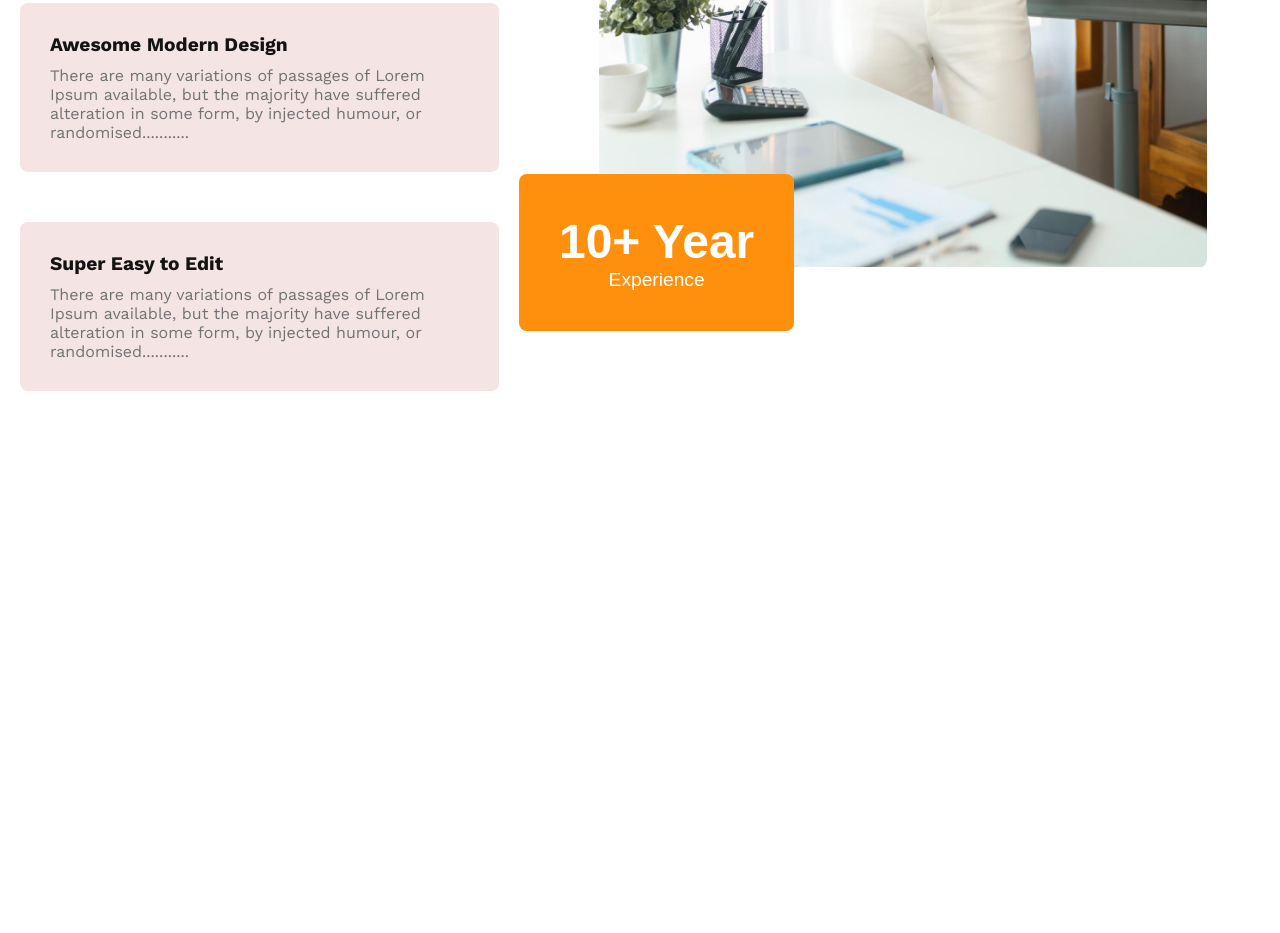
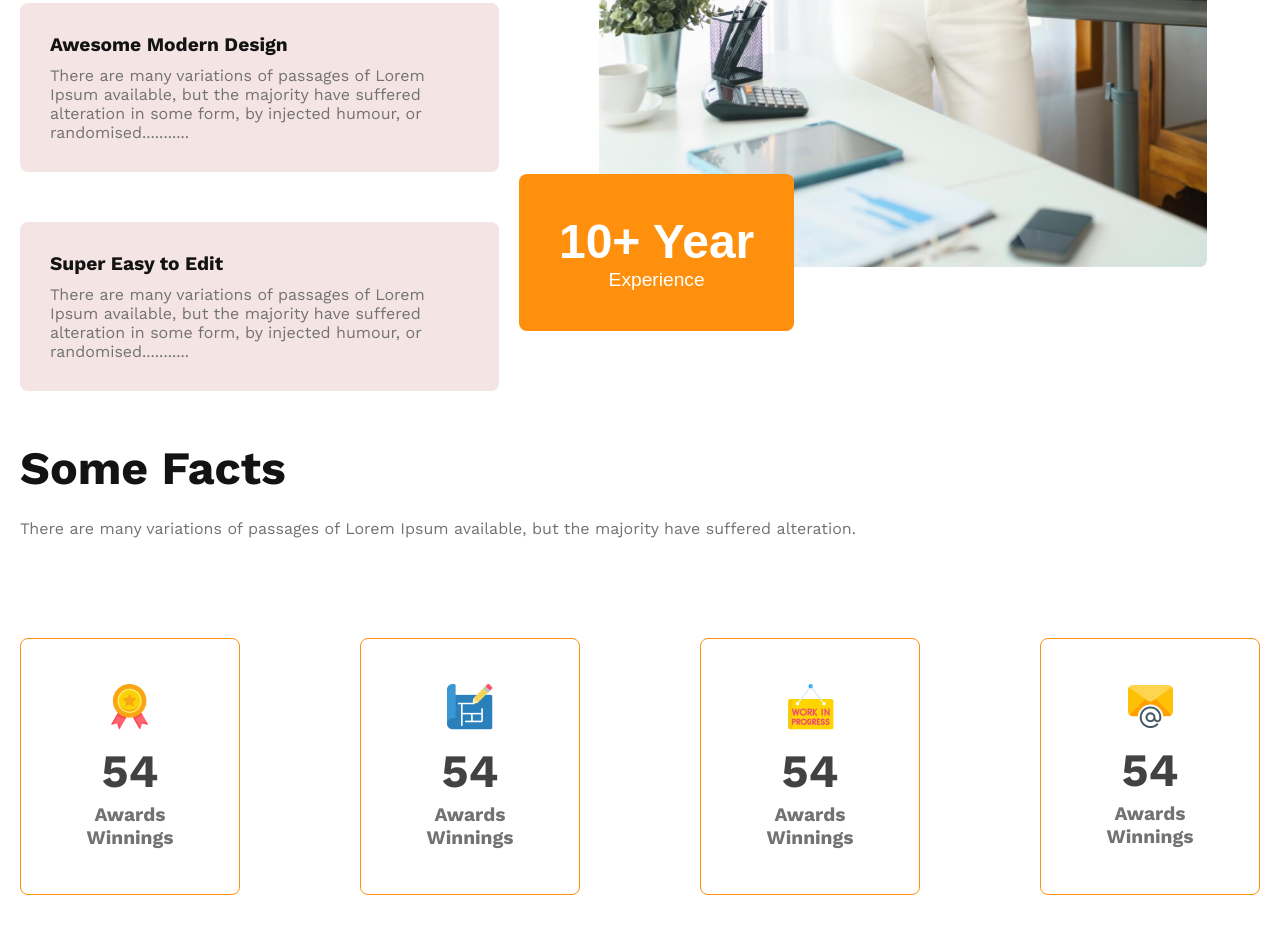
Before and after one commit to limon310/g3-architects-responsive-website, a plain HTML site: page index.html in a window 1280 px wide. Shown: the part 2868-3801 px from the top of the page. Before the commit the page ends 3309 px from the top, so only its background shows below. Drawn offline with nearby package versions, Linux system fonts and the light colour scheme.

Commit message:
fact card added

```diff
--- a/index.html
+++ b/index.html
@@ -76,6 +76,33 @@
                 </button>
             </div>
          </section>
+         <!-- fact section -->
+          <section class="fact-section">
+            <h3 class="fact-title dark1">Some Facts</h3>
+            <p class="fact-description dark3">There are many variations of passages of Lorem Ipsum available, but the majority have suffered alteration.</p>
+            <div class="fact-container">
+                <div class="fact-card">
+                    <img src="./assets/icons/ribon.png" alt="">
+                    <h1 class="fact-card-title dark2">54</h1>
+                    <h4 class="fact-card-desc dark3">Awards Winnings</h4>
+                </div>
+                <div class="fact-card">
+                    <img src="./assets/icons/projects.png" alt="">
+                    <h1 class="fact-card-title dark2">54</h1>
+                    <h4 class="fact-card-desc dark3">Awards Winnings</h4>
+                </div>
+                <div class="fact-card">
+                    <img src="./assets/icons/customers.png" alt="">
+                    <h1 class="fact-card-title dark2">54</h1>
+                    <h4 class="fact-card-desc dark3">Awards Winnings</h4>
+                </div>
+                <div class="fact-card">
+                    <img src="./assets/icons/email.png" alt="">
+                    <h1 class="fact-card-title dark2">54</h1>
+                    <h4 class="fact-card-desc dark3">Awards Winnings</h4>
+                </div>
+            </div>
+          </section>
     </main>
     <footer>
 
--- a/style/g3-architects.css
+++ b/style/g3-architects.css
@@ -237,6 +237,47 @@ main{
     color: rgb(255, 255, 255);
 }
 
+/* fact section style */
+
+.fact-section{
+    max-width: 1240px;
+    margin: 0 auto;
+}
+.fact-title{
+    font-size: 2.9rem;
+    font-weight: 700px;
+    margin-bottom: 24px;
+}
+.fact-description{
+    font-size: 1rem;
+    font-weight: 400px;
+    margin-bottom: 100px;
+}
+.fact-container{
+    display: flex;
+    gap: 120px;
+    justify-content: center;
+    text-align: center;
+    margin-bottom: 180px;
+}
+.fact-card{
+    border: 1px solid rgb(255, 144, 14);
+    border-radius: 8px;
+    padding: 45px 35px;
+
+}
+.fact-card img{
+    margin-bottom: 10px;
+}
+.fact-card-title{
+    margin-bottom: 5px;
+    font-size: 2.9rem;
+    font-weight: 600px;
+}
+.fact-card-desc{
+    font-size: 1.2rem;
+    font-weight: 600px;
+}
 /*responsive*/
 
 
@@ -245,7 +286,8 @@ main{
     nav,
     .nav-item,
     .first-feature-section,
-    .architect-sister-section {
+    .architect-sister-section,
+    .fact-container {
         flex-direction: column;
     }
 
```
